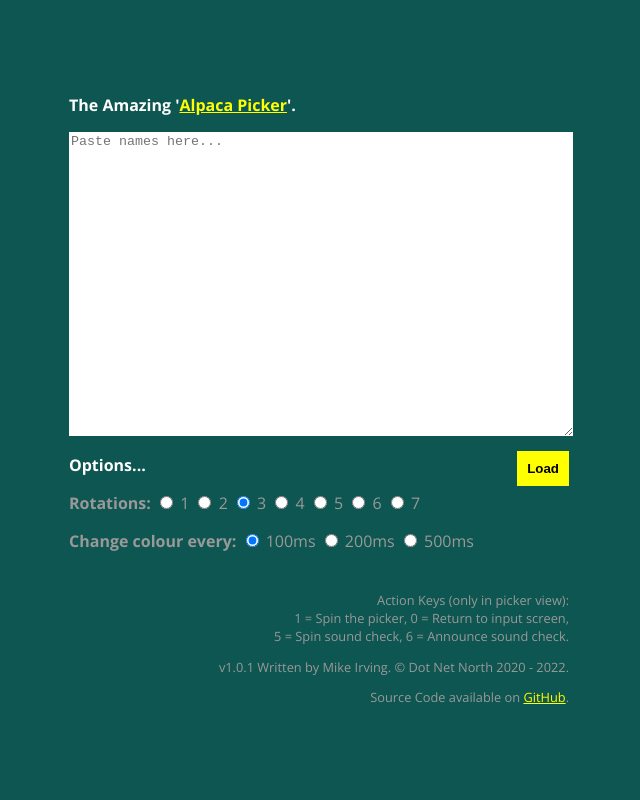
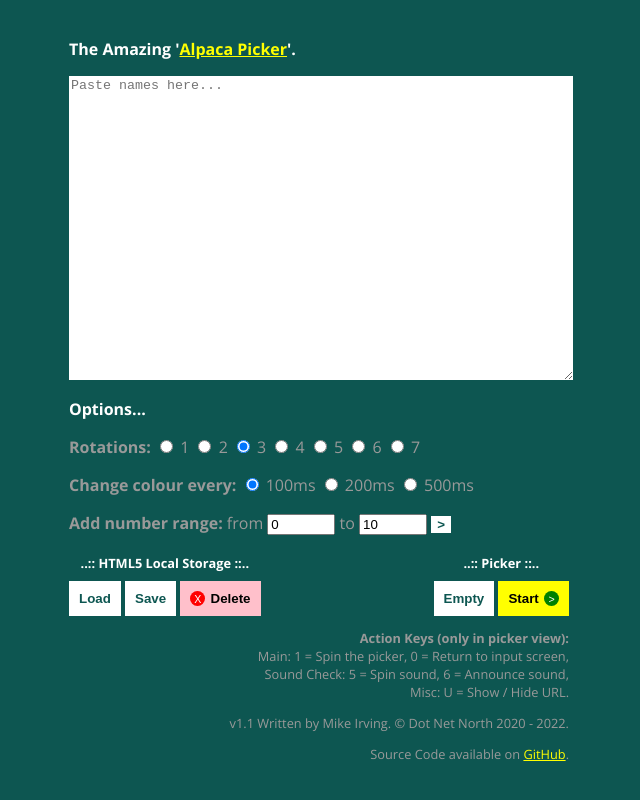
Before and after one commit to mikeirvingweb/DotNetNorth-AlpacaPicker, a plain HTML site: page index.html in a window 1280 px wide. Shown: the whole page, without its empty margins (321-961 px from the left). Drawn offline with nearby package versions, Linux system fonts and the light colour scheme.

Commit message:
feat: Add from Range, Load, Save, Delete and Clear options added. Toggle URL added. Misc changes.

```diff
--- a/css/stylesheet.css
+++ b/css/stylesheet.css
@@ -1,21 +1,36 @@
-body { display:flex; align-items: center; font-family: 'Open Sans',sans-serif; background-color: #0D5651; height: 100vh; margin: 0; color: #999; }
+body { display: flex; align-items: center; font-family: 'Open Sans',sans-serif; background-color: #0D5651; height: 100vh; margin: 0; color: #999; }
 
-#sectionInput {text-align: left; margin: 0 auto;}
-#sectionInput div {width:500px; clear: both; margin-top: 1em; }
-#sectionInput div.footer { margin-top: 3em; text-align:right; font-size: 0.8em; }
+#sectionInput { text-align: left; margin: 0 auto;}
+#sectionInput > div { width: 500px; clear: both; margin-top: 1em; }
+#sectionInput div.footer { margin-top: 3em; text-align: right; font-size: 0.8em; }
 #sectionInput h1, #sectionInput h2 {font-size: 1.0em; color: white; }
 #sectionInput h1 span {color: #FFFF00; text-decoration: underline; }
-#sectionInput label.title {font-weight: bold; }
-#sectionInput textarea {width:500px; height: 300px; border: none; }
-#sectionInput button {background-color: yellow; border: none; margin-top: 10px; padding: 10px; font-weight: bold; color: black; display:block; float: right; }
-#sectionInput a {color: #FFFF00;}
+#sectionInput label.title { font-weight: bold; }
+#sectionInput textarea { width:500px; height: 300px; border: none; }
 
-#sectionPicker {display: none; width:100%; text-align: center; }
-#sectionPicker .divImageHolder {border: none; transition-duration: 7s; transition-timing-function: ease-in-out; width:600px; height:600px; background-color: transparent; display: inline-block; }
-#sectionPicker img {border: none; width:600px; height:600px; display:block; float:left; }
-#sectionPicker #divWinner {display: none; margin: 50px; }
-#sectionPicker #divWinner label {display: block; font-weight: 400; color: white; }
-#sectionPicker #divWinner #lblWinnerTitle {font-size: 2em; }
-#sectionPicker #divWinner #lblWinner {font-size: 6em; }
+#sectionInput input[type=number] { width: 60px; }
+#sectionInput button { background-color: white; border: none; font-weight: bold; color: black; display: inine-block; color: #0D5651; }
 
-#sectionHidden {display: none; }
+#sectionInput .buttons { margin: 1em 0 0 0; text-align: center; }
+#sectionInput .buttons div.left { float: left; }
+#sectionInput .buttons div.right { float: right; width: auto; }
+#sectionInput .buttons div div { margin-top: 0.5em;  }
+#sectionInput .buttons div label { color: white; font-size: 0.8em; }
+#sectionInput .buttons button { padding: 10px; margin: 0 0 1em 0; }
+#sectionInput .buttons button.delete { background-color: pink; color: black; }
+#sectionInput .buttons button.delete::before { content: 'X'; color: white; background-color: red; margin: 0 0.5em 0 0; padding: 0.2em; width: 1em; height: 1em; border-radius: 50% 50%; display: inline-block; font-size: 0.8em; font-weight: normal; }
+#sectionInput .buttons button.start { background-color: yellow; color: black; }
+#sectionInput .buttons button.start::after { content: '>'; color: white; background-color: green; margin: 0 0 0 0.5em; padding: 0.2em; width: 1em; height: 1em; border-radius: 50% 50%; display: inline-block; font-size: 0.8em; font-weight: normal; }
+#sectionInput a { color: yellow;}
+
+#sectionPicker { display: none; width: 100%; text-align: center; }
+#sectionPicker .divImageHolder { border: none; transition-duration: 7s; transition-timing-function: ease-in-out; width: 600px; height: 600px; background-color: transparent; display: inline-block; }
+#sectionPicker img { border: none; width: 600px; height: 600px; display:block; float: left; }
+#sectionPicker #divWinner { display: none; margin: 50px; }
+#sectionPicker #divWinner label { display: block; font-weight: 400; color: white; }
+#sectionPicker #divWinner #lblWinnerTitle { font-size: 2em; }
+#sectionPicker #divWinner #lblWinner { font-size: 6em; }
+
+#sectionPicker #divUrl { display: none; color: white; font-size: 2.25em; }
+
+#sectionHidden { display: none; }
--- a/index.html
+++ b/index.html
@@ -17,7 +17,6 @@
 		<h1>The Amazing '<span>Alpaca Picker</span>'.</h1>
 		<div>
 			<textarea id="txtInput" placeholder="Paste names here..."></textarea>
-			<button type="button" onclick="LoadInput();">Load</button>
 		</div>
 		<h2>Options...</h2>
 		<div>
@@ -46,13 +45,39 @@
 			<input type="radio" name="radioColourChange" id="radioColourChange500" value="500">
 			<label for="radioColourChange500">500ms</label>
 		</div>
+		<div>
+			<label class="title">Add number range:</label>
+			<label for="rangeFrom">from</label>
+			<input type="number" id="rangeFrom" value="0" min="0" step="1" />
+			<label for="rangeTo">to</label>
+			<input type="number" id="rangeTo" value="10" min="0" step="1" />
+			<button onclick="AddNumberRange();">&gt;</button>
+		</div>
+		<div class="buttons">
+			<div class="left">
+				<label class="title">..:: HTML5 Local Storage ::..</label>
+				<div>
+					<button type="button" onclick="LoadFromLocalStorage();">Load</button>
+					<button type="button" onclick="SaveToLocalStorage();">Save</button>
+					<button type="button" onclick="DeleteFromLocalStorage();" class="delete">Delete</button>
+				</div>
+			</div>
+			<div class="right">
+				<label class="title">..:: Picker ::..</label>
+				<div>
+					<button type="button" onclick="ClearInput();">Empty</button>
+					<button type="button" onclick="LoadInput();" class="start">Start</button>
+				</div>
+			</div>
+		</div>
 		<div class="footer">
 			<p>
-				Action Keys (only in picker view):<br>
-				1 = Spin the picker, 0 = Return to input screen,<br>
-				5 = Spin sound check, 6 = Announce sound check.
+				<strong>Action Keys (only in picker view):</strong><br>
+				Main: 1 = Spin the picker, 0 = Return to input screen,<br>
+				Sound Check: 5 = Spin sound, 6 = Announce sound,<br>
+				Misc: U = Show / Hide URL.
 			</p>
-			<p>v1.0.1 Written by Mike Irving. &copy; Dot Net North 2020 - 2022.</p>
+			<p>v1.1 Written by Mike Irving. &copy; Dot Net North 2020 - 2022.</p>
 			<p>Source Code available on <a href="https://github.com/mikeirvingweb/DotNetNorth-AlpacaPicker">GitHub</a>.</p>
 		</div>
 	</section>
@@ -65,6 +90,7 @@
 			<label id="lblWinnerTitle">the winner is</label>
 			<label id="lblWinner">ABC</label>
 		</div>
+		<div id="divUrl"></div>
 	</section>
 
 	<section id="sectionHidden">
--- a/js/scripts.js
+++ b/js/scripts.js
@@ -1,13 +1,15 @@
 $("body").keypress(function(event) {
-	if(pickerInView) {
-		if(event.which == 49) // '1'
+	if (pickerInView) {
+		if (event.which == 49) // '1'
 			PickWinner();
-		else if(event.which == 53) // '5'
+		else if (event.which == 53) // '5'
 			$("#audioSpin")[0].play();
-		else if(event.which == 54) // '6'
+		else if (event.which == 54) // '6'
 			$("#audioAnnounce")[0].play();
-		else if(event.which == 48 && !(animating)) // '0'
+		else if (event.which == 48 && !(animating)) // '0'
 			ReturnToInput();
+		else if ((event.which == 85 || event.which == 117) && !(animating)) // '0'
+			ToggleURL();
 	}
 });
 
@@ -15,11 +17,40 @@ var arrayNames = [], animating = false, winnerShown = false, pickerInView = fals
 	arrayColours = ["#EE82EE", "#0000FF", "#008000", "#FFFF00", "#FFA500", "FF0000"],
 	rotationDegrees = null, colourChangeInterval = null;
 
+function AddNumberRange() {
+	var rangeFrom = parseInt($("#rangeFrom").val()), rangeTo = parseInt($("#rangeTo").val());
+
+	if (!isNaN(rangeFrom) && !isNaN(rangeTo) && rangeTo > rangeFrom) {
+		if ($("#txtInput").val() != "")
+			$("#txtInput").val($("#txtInput").val() + "\n");
+
+		for (let i = rangeFrom; i <= rangeTo; i++) {
+			$("#txtInput").val($("#txtInput").val() + i.toString() + "\n");
+        }
+    }
+}
+
+function LoadFromLocalStorage() {
+	$("#txtInput").val(localStorage.getItem("pickerText"));
+}
+
+function SaveToLocalStorage() {
+	localStorage.setItem("pickerText", $("#txtInput").val());
+}
+
+function DeleteFromLocalStorage() {
+	localStorage.removeItem("pickerText");
+}
+
+function ClearInput() {
+	$("#txtInput").val("");
+}
+
 function LoadInput() {
 	CleanseInput();
 	NamesToArray();
 
-	if(arrayNames.length > 0) {
+	if (arrayNames.length > 0) {
 		var rotationDegrees = parseInt($("input[name=radioRotation]:checked").val()) * 360;
 		var colourChangeInterval = parseInt($("input[name=radioColourChange]:checked").val());
 
@@ -63,10 +94,10 @@ function SetOptions() {
 }
 
 function PickWinner() {
-	if(animating)
+	if (animating)
 		return;
 
-	if(winnerShown) {
+	if (winnerShown) {
 		$("#divWinner").slideUp();
 		winnerShown = false;
 		return;
@@ -74,7 +105,7 @@ function PickWinner() {
 
 	$("#sectionPicker .divImageHolder").css("transition-duration", "7s");
 
-	if(arrayNames.length < 1) {
+	if (arrayNames.length < 1) {
 		ReturnToInput();
 	} else {
 		$("#audioSpin")[0].play();
@@ -114,7 +145,7 @@ function PickWinner() {
 function SetRandomColour() {
 	$("#sectionPicker img").css("background-color", arrayColours[Math.floor(Math.random() * arrayColours.length)]);
 
-	if(animating)
+	if (animating)
 		setTimeout(function(){ SetRandomColour() }, colourChangeInterval);
 	else
 		$("#sectionPicker img").css("background-color", "transparent");
@@ -127,3 +158,10 @@ function ReturnToInput() {
 	$("#sectionPicker").hide(); $("#sectionInput").show();
 	pickerInView = false;
 }
+
+function ToggleURL() {
+	if ($("#divUrl").text() == "")
+		$("#divUrl").text(window.location.hostname);
+
+	$("#divUrl").toggle();
+}
```
